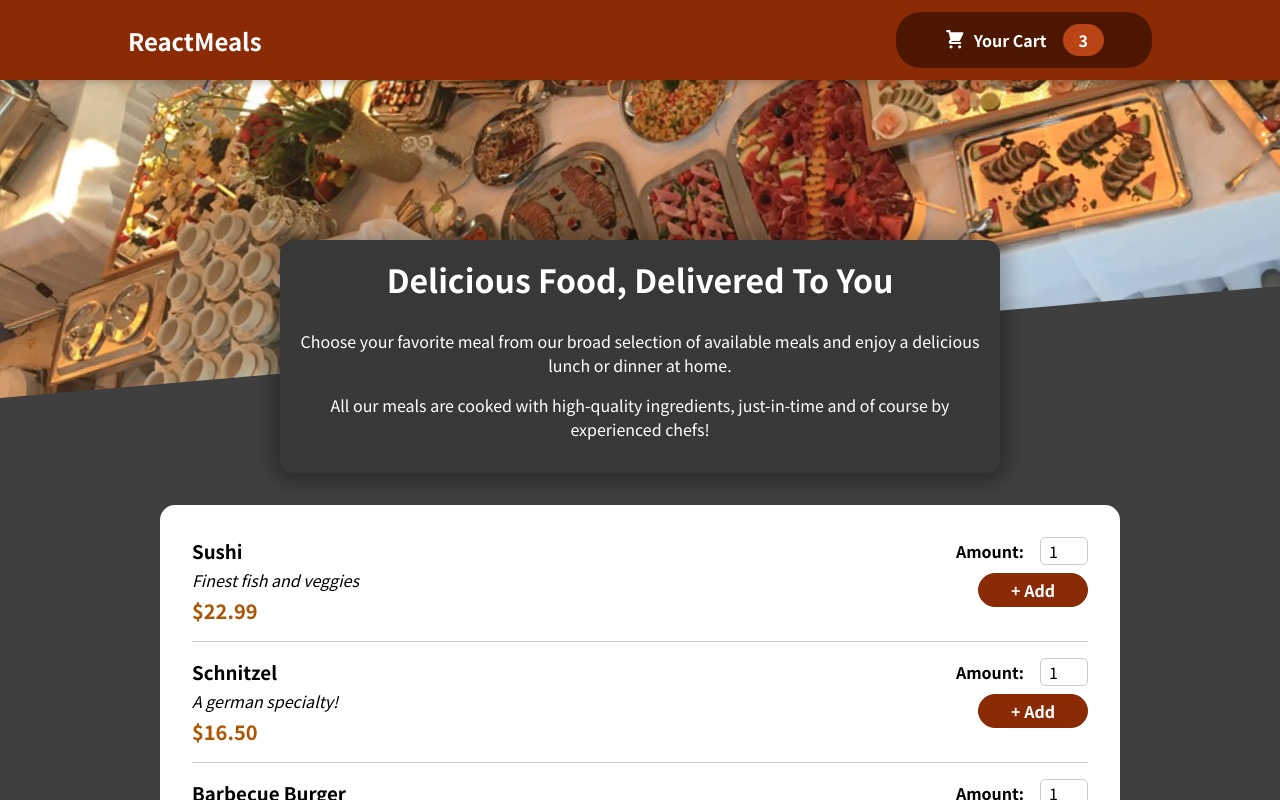
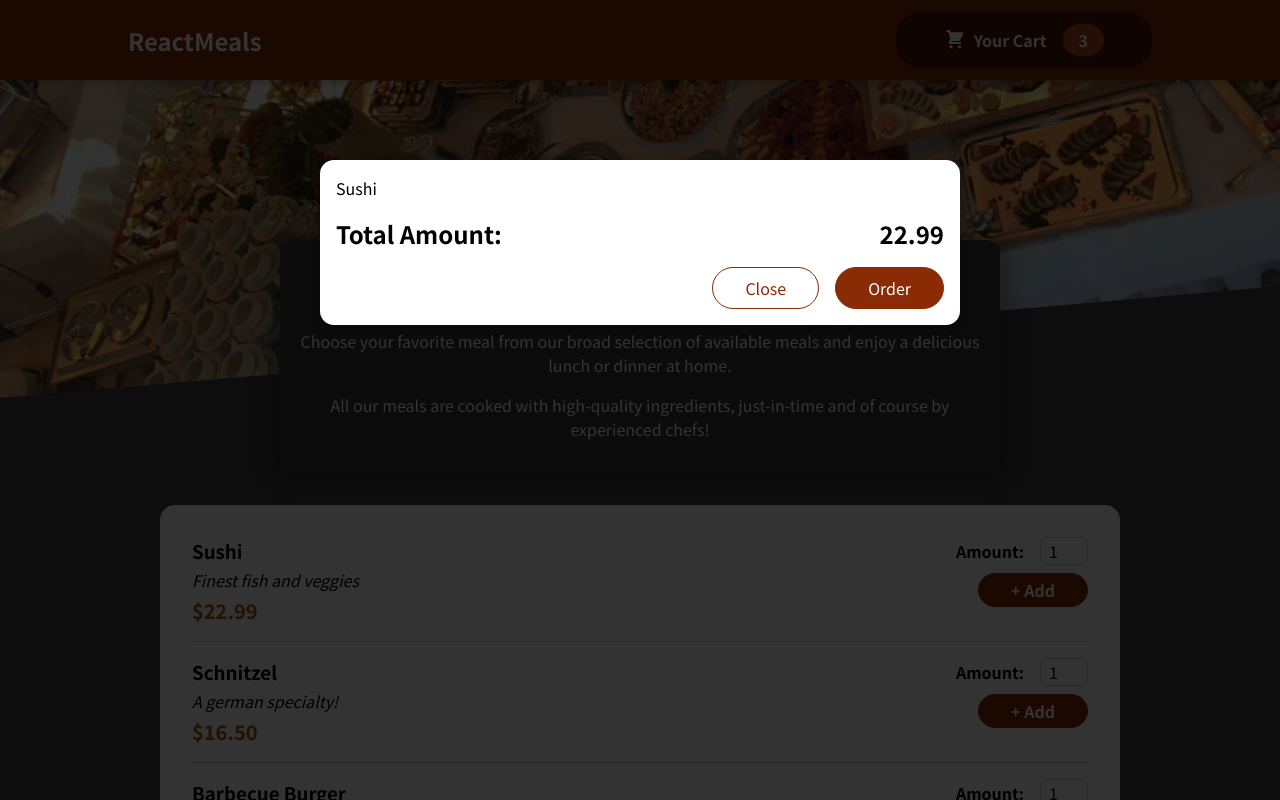
Before and after one commit to shehab910/ReactMealsFrontend, a JavaScript app: page / in a window 1280 px wide. Shown: the top 800 px of the page. Built offline with nearby package versions, Linux system fonts and the light colour scheme.

Commit message:
11.9 added the cart modal

```diff
--- a/public/index.html
+++ b/public/index.html
@@ -28,6 +28,7 @@
   </head>
   <body>
     <noscript>You need to enable JavaScript to run this app.</noscript>
+    <div id="overlayes"></div>
     <div id="root"></div>
     <!--
       This HTML file is a template.
--- a/src/App.js
+++ b/src/App.js
@@ -1,9 +1,11 @@
 import Header from "./components/Layout/Header";
 import Meals from "./components/Meals/Meals";
+import Cart from "./components/Cart/Cart";
 
 function App() {
   return (
     <>
+      <Cart/>
       <main>
         <Header />
         <Meals />
--- /dev/null
+++ b/src/components/Cart/Cart.js
@@ -0,0 +1,34 @@
+import Modal from "../UI/Modal";
+import styles from "./Cart.module.css";
+
+const Cart = () => {
+  const cartItems = (
+    <ul className={styles["cart-items"]}>
+      {[
+        {
+          id: "m1",
+          name: "Sushi",
+          description: "Finest fish and veggies",
+          price: 22.99,
+        },
+      ].map((item) => (
+        <li key={item.id}>{item.name}</li>
+      ))}
+    </ul>
+  );
+  return (
+    <Modal>
+      {cartItems}
+      <div className={styles.total}>
+          <span>Total Amount: </span>
+          <span>22.99</span>
+      </div>
+      <div className={styles.actions}>
+          <button className={styles["button--alt"]}>Close</button>
+          <button className={styles.button}>Order</button>
+      </div>
+    </Modal>
+  );
+};
+
+export default Cart;
--- /dev/null
+++ b/src/components/Cart/Cart.module.css
@@ -0,0 +1,46 @@
+.cart-items {
+    list-style: none;
+    margin: 0;
+    padding: 0;
+    max-height: 20rem;
+    overflow: auto;
+  }
+
+  .total {
+    display: flex;
+    justify-content: space-between;
+    align-items: center;
+    font-weight: bold;
+    font-size: 1.5rem;
+    margin: 1rem 0;
+  }
+
+  .actions {
+    text-align: right;
+  }
+
+  .actions button {
+    font: inherit;
+    cursor: pointer;
+    background-color: transparent;
+    border: 1px solid #8a2b06;
+    padding: 0.5rem 2rem;
+    border-radius: 25px;
+    margin-left: 1rem;
+  }
+
+  .actions button:hover,
+  .actions button:active {
+    background-color: #5a1a01;
+    border-color: #5a1a01;
+    color: white;
+  }
+
+  .actions .button--alt {
+    color: #8a2b06;
+  }
+
+  .actions .button {
+    background-color: #8a2b06;
+    color: white;
+  }
--- /dev/null
+++ b/src/components/UI/Modal.js
@@ -0,0 +1,26 @@
+import ReactDOM from "react-dom";
+
+import styles from "./Modal.module.css";
+
+const Backdrop = () => {
+  return <div className={styles.backdrop} />;
+};
+
+const ModalOverlay = (props) => {
+  return (
+    <div className={styles.modal}>
+      <div className={styles.content}>{props.children}</div>
+    </div>
+  );
+};
+const htmlElement = document.getElementById("overlayes");
+const Modal = (props) => {
+  return (
+    <>
+      {ReactDOM.createPortal(<Backdrop />, htmlElement)}
+      {ReactDOM.createPortal(<ModalOverlay>{props.children}</ModalOverlay>, htmlElement)}
+    </>
+  );
+};
+
+export default Modal;
--- /dev/null
+++ b/src/components/UI/Modal.module.css
@@ -0,0 +1,39 @@
+.backdrop{
+    width: 100%;
+    position: fixed;
+    height: 100vh;
+    top: 0;
+    left: 0;
+    background-color: rgba(0, 0, 0, 0.8);
+    z-index: 20;
+}
+.modal{
+    position: fixed;
+    top: 20vh;
+    left: 5%;
+    width: 90%;
+    background-color: white;
+    padding: 1rem;
+    border-radius: 14px;
+    box-shadow: 0 2px 8px rgba(0, 0, 0, 0.25);
+    z-index: 30;
+    animation: slide-down 300ms ease-out forwards;
+}
+
+  @media (min-width: 768px) {
+    .modal {
+      width: 40rem;
+      left: calc(50% - 20rem);
+    }
+  }
+
+  @keyframes slide-down {
+    from {
+      opacity: 0;
+      transform: translateY(-3rem);
+    }
+    to {
+      opacity: 1;
+      transform: translateY(0);
+    }
+  }
```
Also changed, not shown: 1 other file (tests, documents, lock files or other folders).
